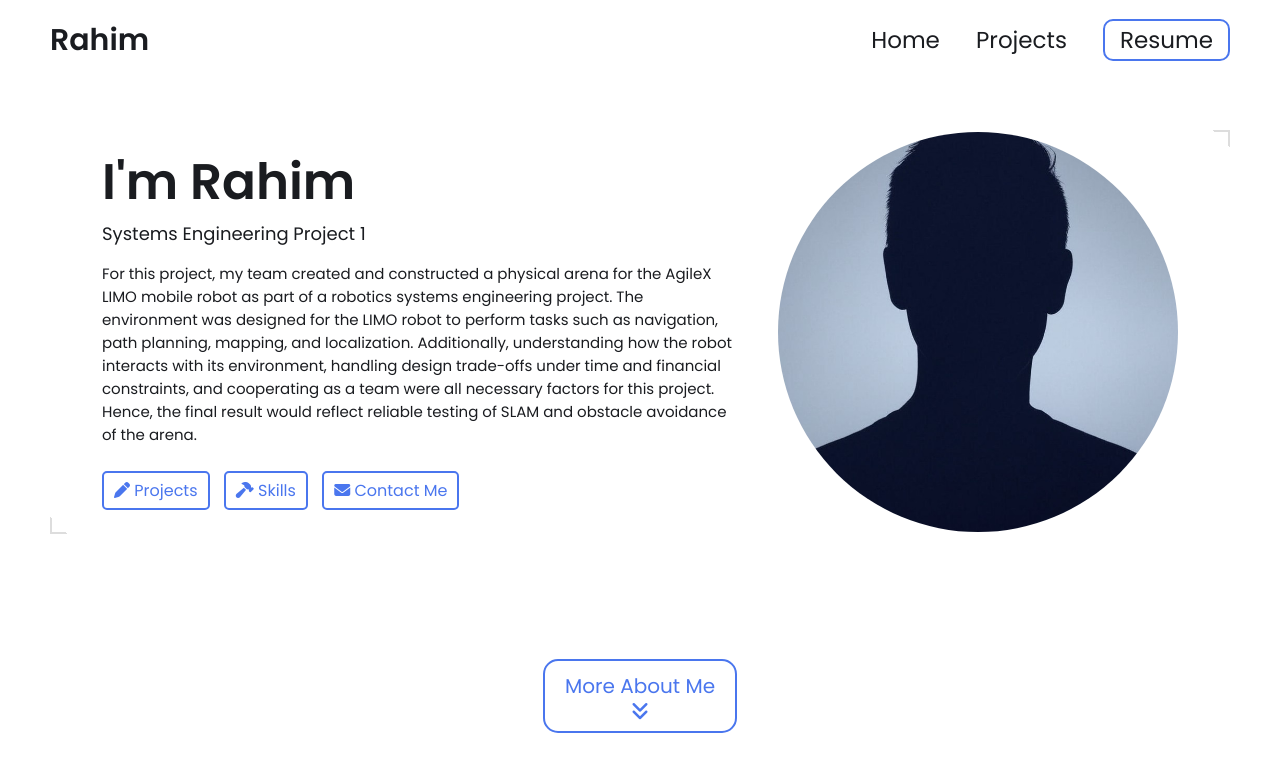
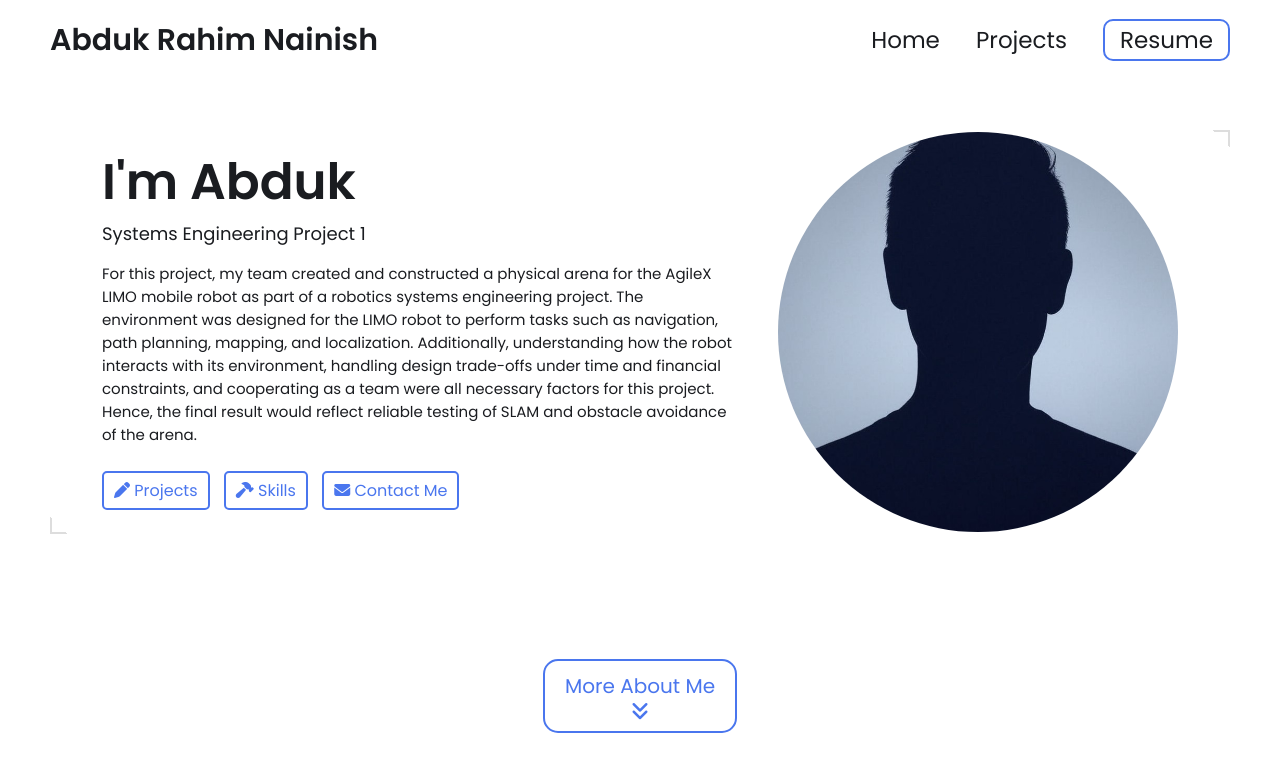
Before and after one commit to abdulrahimnainish/abdulrahimnainish.github.io, a Jekyll site: the page built from index.html, in a window 1280 px wide and 900 px high. Shown: the top 772 px of the window. Built offline with Jekyll 4.4.1, drawn with Linux system fonts in a browser that asks for light colours.

Commit message:
Update _config.yml

```diff
--- a/_config.yml
+++ b/_config.yml
@@ -7,12 +7,12 @@
 
 # Main Page Setup
 
-title: Abdul Rahim Nainish's Portfolio # This is what shows up in the tab of the browser
+title: Abdul Rahim Nainish 's Portfolio # This is what shows up in the tab of the browser
 
 
 
 # Hero Section
-name: Rahim
+name: Abduk Rahim Nainish
 headline: Systems Engineering Project 1
 description: >- # dont remove this line. this will ignore all new lines until the next section
   For this project, my team created and constructed a physical arena for the AgileX LIMO mobile robot as part of a robotics systems engineering project. The environment
```
